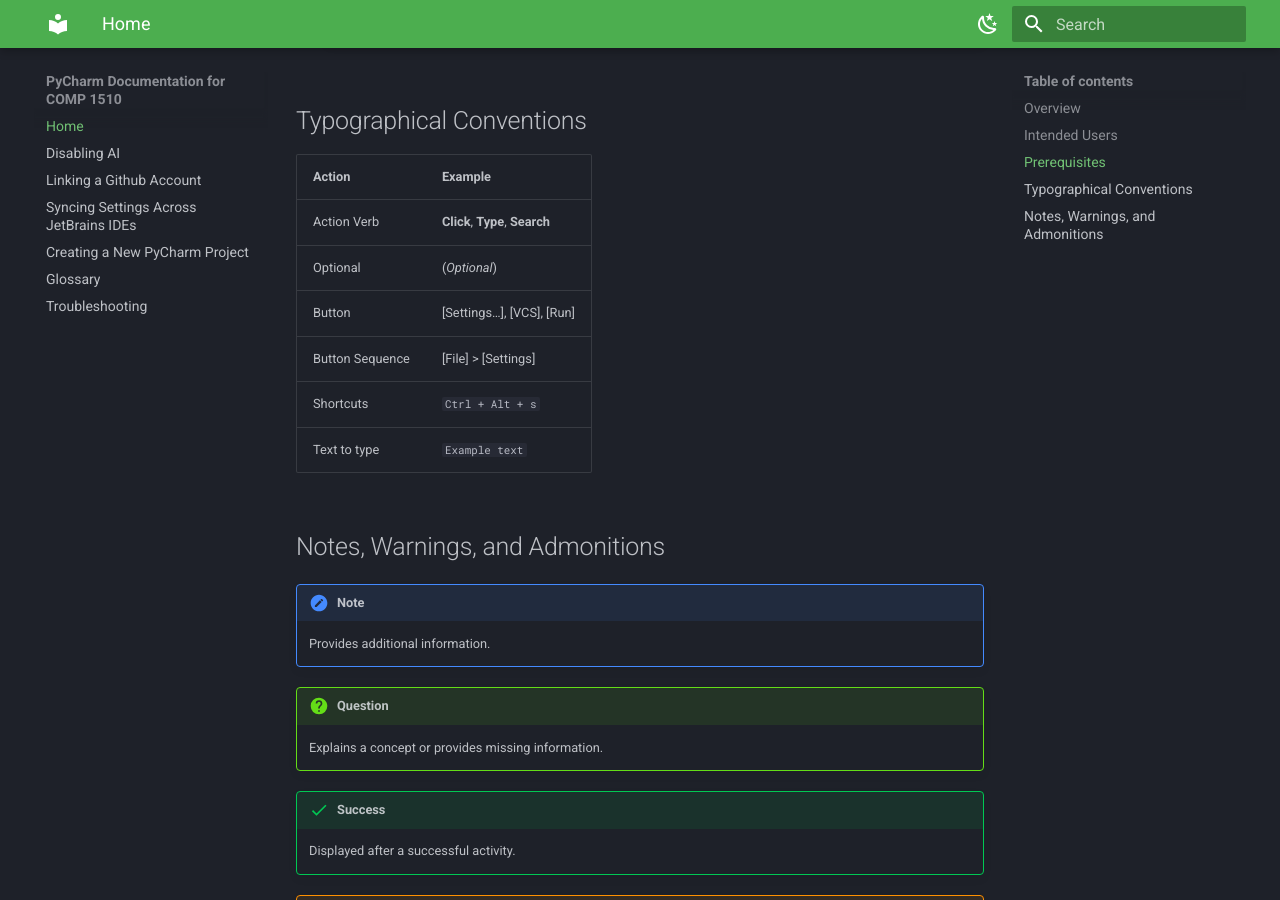
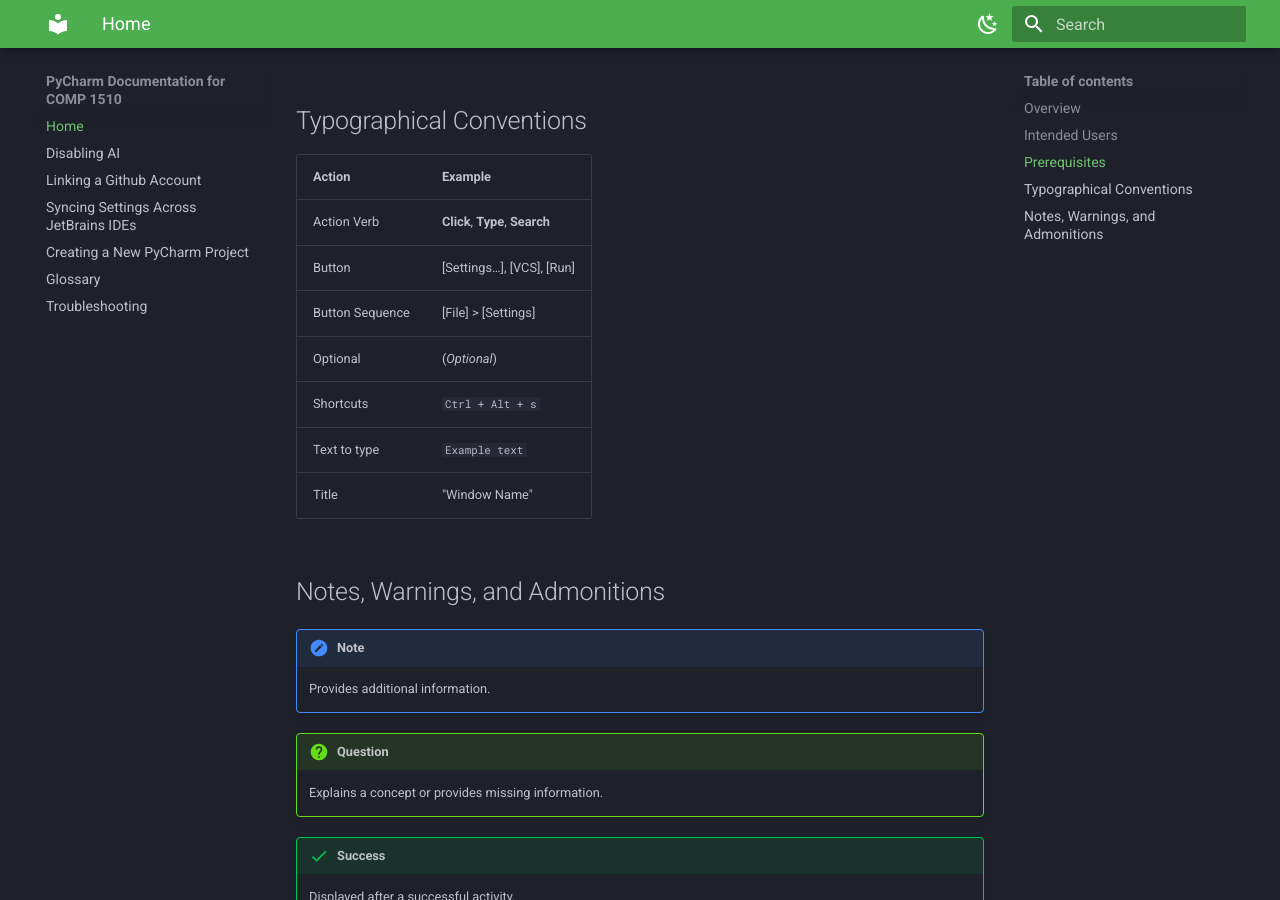
Before and after one commit to farahalterman/mkdocsDemo, an MkDocs documentation site: the page built from docs/index.md, in a window 1280 px wide and 900 px high, scrolled down 1005 px. Built offline with MkDocs 1.6.1 and Material for MkDocs 9.7.7, drawn with Linux system fonts in a browser that asks for light colours.

```diff
--- a/docs/index.md
+++ b/docs/index.md
@@ -41,11 +41,12 @@ in the Downtown Campus, or are enrolled and have not begun classes.
 | Action          | Example                         |
 |-----------------|---------------------------------|
 | Action Verb     | **Click**, **Type**, **Search** |
-| Optional        | (*Optional*)                    |
 | Button          | [Settings…], [VCS], [Run]       |
 | Button Sequence | [File] > [Settings]             |
+| Optional        | (*Optional*)                    |
 | Shortcuts       | `Ctrl + Alt + s`                |
 | Text to type    | `Example text`                  |
+| Title           | "Window Name"                   |
 
 [//]: # (TODO: add text in "" to ^^^)
 
```
